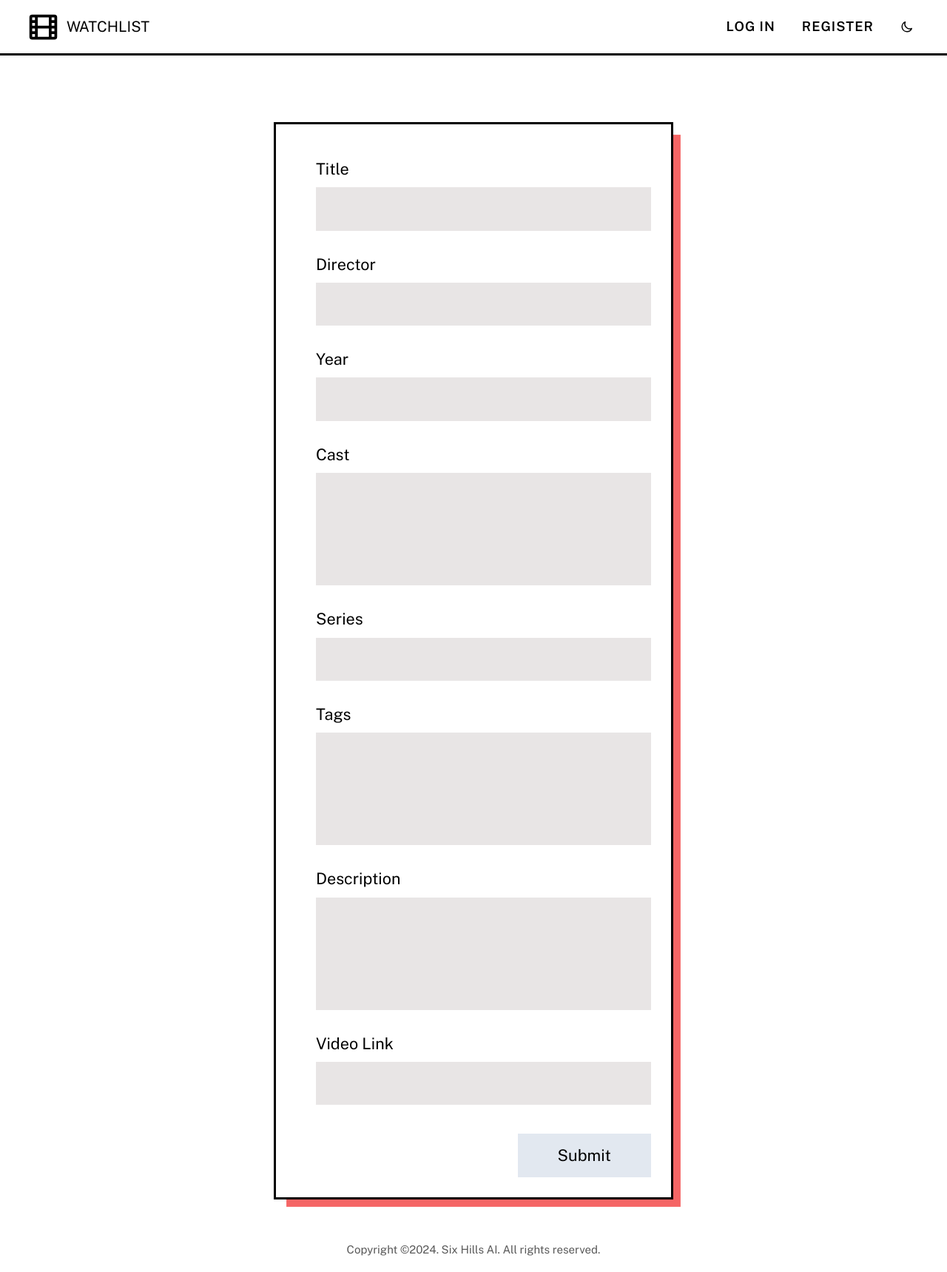
After one commit to TimothyJNeale/movie-watchlist, a Flask app: template movie_library/templates/movie_form.html in a window 1280 px wide. The commit adds this page. Shown: the whole page at 74% size. Run offline with Flask 3, Linux system fonts and the light colour scheme; the template is opened without the code that fills it: values that come from a table or form of the project are taken from there, others are empty.

Commit message:
Editing Movies and pre-poulating a WTForm

```diff
--- a/movie_library/forms.py
+++ b/movie_library/forms.py
@@ -24,7 +24,7 @@ class StringListField(TextAreaField):
             self.data = []
 
 
-class ExtendMovieForm(MovieForm):
+class ExtendedMovieForm(MovieForm):
     cast = StringListField("Cast")
     series = StringField("Series")
     tags = StringListField("Tags")
--- a/movie_library/templates/macros/fields.html
+++ b/movie_library/templates/macros/fields.html
@@ -10,3 +10,16 @@
 </div>
 
 {% endmacro %}
+
+{% macro render_area_field(field) %}
+
+<div class="form__group">
+    {{ field.label(class_="form__label") }}
+    {{ field(rows=4, class_="form__field", style="resize: none") }}
+
+    {% for error in field.errors %}
+        <span class="form__error">{{ error }}</span>
+    {% endfor %}
+</div>
+
+{% endmacro %}
--- a/movie_library/templates/movie_details.html
+++ b/movie_library/templates/movie_details.html
@@ -29,7 +29,7 @@
                     {% else %}
                         <p><a href="{{ url_for('pages.watch_today',_id=movie._id) }}" class="watched__link">Not watched yet</a></p>
                     {% endif %}
-                    <a class="movie__edit" href="#">Edit {{ pencil("pencil") }}</a>
+                    <a class="movie__edit" href="{{ url_for('pages.edit_movie', _id=movie._id)}}">Edit {{ pencil("pencil") }}</a>
                 </div>
             </div>
             <div class="header__row">
--- /dev/null
+++ b/movie_library/templates/movie_form.html
@@ -0,0 +1,28 @@
+{% from "macros/fields.html" import render_text_field, render_area_field %}
+{% extends "layout.html" %}
+
+{%block head_content %}
+    <link rel="stylesheet" href="{{ url_for('static', filename='css/forms.css') }}" />
+{% endblock %}
+
+{% block main_content %}
+    <form name="add_movie" method="post" novalidate class="form">
+        <div class = "form__container">
+            {{ form.hidden_tag() }}
+            {{ render_text_field(form.title) }}
+            {{ render_text_field(form.director) }}
+            {{ render_text_field(form.year) }}
+
+            {{ render_area_field(form.cast) }}
+            {{ render_area_field(form.series) }}
+            {{ render_area_field(form.tags) }}
+
+            {{ render_area_field(form.description) }}
+            {{ render_text_field(form.video_link) }}
+
+            <div>
+                {{ form.submit(class_="button button--form") }}
+            </div>
+        </div>
+    </form>
+{% endblock %}
```
Also changed, not shown: movie_library/routes.py (+23 -1 lines).
